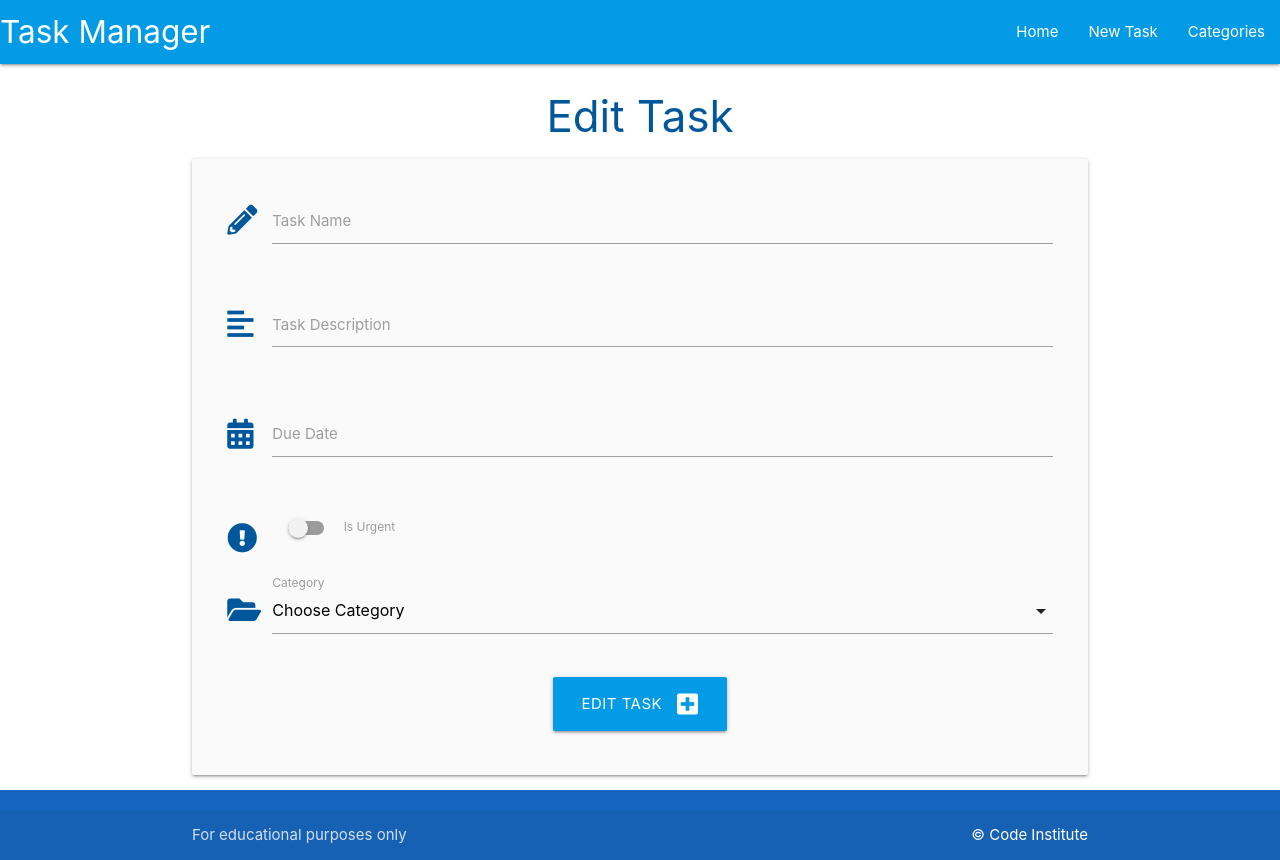
After one commit to SeanHub2021/Database-Walkthrough2, a Flask app: template taskmanager/templates/edit_task.html in a window 1280 px wide. The commit adds this page. Run offline with Flask 3, Linux system fonts and the light colour scheme; the template is opened without the code that fills it, so the values that code supplies are empty.

Commit message:
add edit task

```diff
--- a/taskmanager/static/js/script.js
+++ b/taskmanager/static/js/script.js
@@ -16,7 +16,7 @@ document.addEventListener("DOMContentLoaded", function() {
   M.FormSelect.init(selects);
 
   // collapsible initialization
-  let collapsibles = document.querySelectorAll('.collapsible');
+  let collapsibles = document.querySelectorAll(".collapsible");
   M.Collapsible.init(collapsibles);
 
 });
--- /dev/null
+++ b/taskmanager/templates/edit_task.html
@@ -0,0 +1,81 @@
+{% extends "base.html" %}
+{% block content %}
+
+<h3 class="light-blue-text text-darken-4 center-align">Edit Task</h3>
+
+<div class="row card-panel grey lighten-5">
+    <form class="col s12" method="POST" action="{{ url_for('edit_task', task_id=task.id) }}">
+        <!-- task name -->
+        <div class="row">
+            <div class="input-field col s12">
+                <i class="fas fa-pencil-alt prefix light-blue-text text-darken-4"></i>
+                <input id="task_name" name="task_name" value="{{ task.task_name }}" minlength="5" maxlength="50"
+                    type="text" class="validate" required>
+                <label for="task_name">Task Name</label>
+            </div>
+        </div>
+        <!-- task description -->
+        <div class="row">
+            <div class="input-field col s12">
+                <i class="fas fa-align-left prefix light-blue-text text-darken-4"></i>
+                <textarea id="task_description" name="task_description" minlength="5" maxlength="200"
+                    type="text" class="materialize-textarea validate" required>
+                    {{- task.task_description -}}
+                </textarea>
+                <label for="task_description">Task Description</label>
+            </div>
+        </div>
+        <!-- due date -->
+        <div class="row">
+            <div class="input-field col s12">
+                <i class="fas fa-calendar-alt prefix light-blue-text text-darken-4"></i>
+                <input id="due_date" name="due_date" type="text" value="{{ task.due_date.strftime('%d %B, %Y') }}" class="datepicker validate" required>
+                <label for="due_date">Due Date</label>
+            </div>
+        </div>
+        <!-- is urgent -->
+        <div class="row">
+            <div class="input-field col s12">
+                <div class="switch">
+                    <i class="fas fa-exclamation-circle prefix light-blue-text text-darken-4"></i>
+                    <label for="is_urgent">
+                        {% if task.is_urgent == True %}
+                            <input id="is_urgent" name="is_urgent" type="checkbox">
+                        {% else %}
+                            <input id="is_urgent" name="is_urgent" type="checkbox">
+                        {% endif %}
+                        <span class="lever"></span>
+                        Is Urgent
+                    </label>
+                </div>
+            </div>
+        </div>
+        <!-- category id -->
+        <div class="row">
+            <div class="input-field col s12">
+                <i class="fas fa-folder-open prefix light-blue-text text-darken-4"></i>
+                <select id="category_id" name="category_id" class="validate" required>
+                    <option value="" disabled>Choose Category</option>
+                    {% for category in categories %}
+                        {% if category == task.category %}
+                            <option value="{{ category.id }}" selected>{{ category.category_name }}</option>
+                        {% else %}
+                            <option value="{{ category.id }}">{{ category.category_name }}</option>
+                        {% endif %}
+                    {% endfor %}
+                </select>
+                <label for="category_id">Category</label>
+            </div>
+        </div>
+        <!-- submit button -->
+        <div class="row">
+            <div class="col s12 center-align">
+                <button type="submit" class="btn-large light-blue darken-1">
+                    Edit Task <i class="fas fa-plus-square right"></i>
+                </button>
+            </div>
+        </div>
+    </form>
+</div>
+
+{% endblock %}
--- a/taskmanager/templates/tasks.html
+++ b/taskmanager/templates/tasks.html
@@ -21,9 +21,13 @@
             {% if task.is_urgent == True %}
                 <i class="fas fa-exclamation-circle light-blue-text text-lighten-2"></i>
             {% endif %}
+        </div>
         <div class="collapsible-body">
-            <strong>{{ task.category}}</strong>
+            <strong>{{ task.category }}</strong>
             <p>{{ task.task_description }}</p>
+            <p>
+                <a href="{{ url_for('edit_task', task_id=task.id) }}" class="btn green accent-4">Edit</a>
+            </p>
         </div>
     </li>
     {% endfor %}
```
Also changed, not shown: taskmanager/routes.py (+16 -1 lines).
